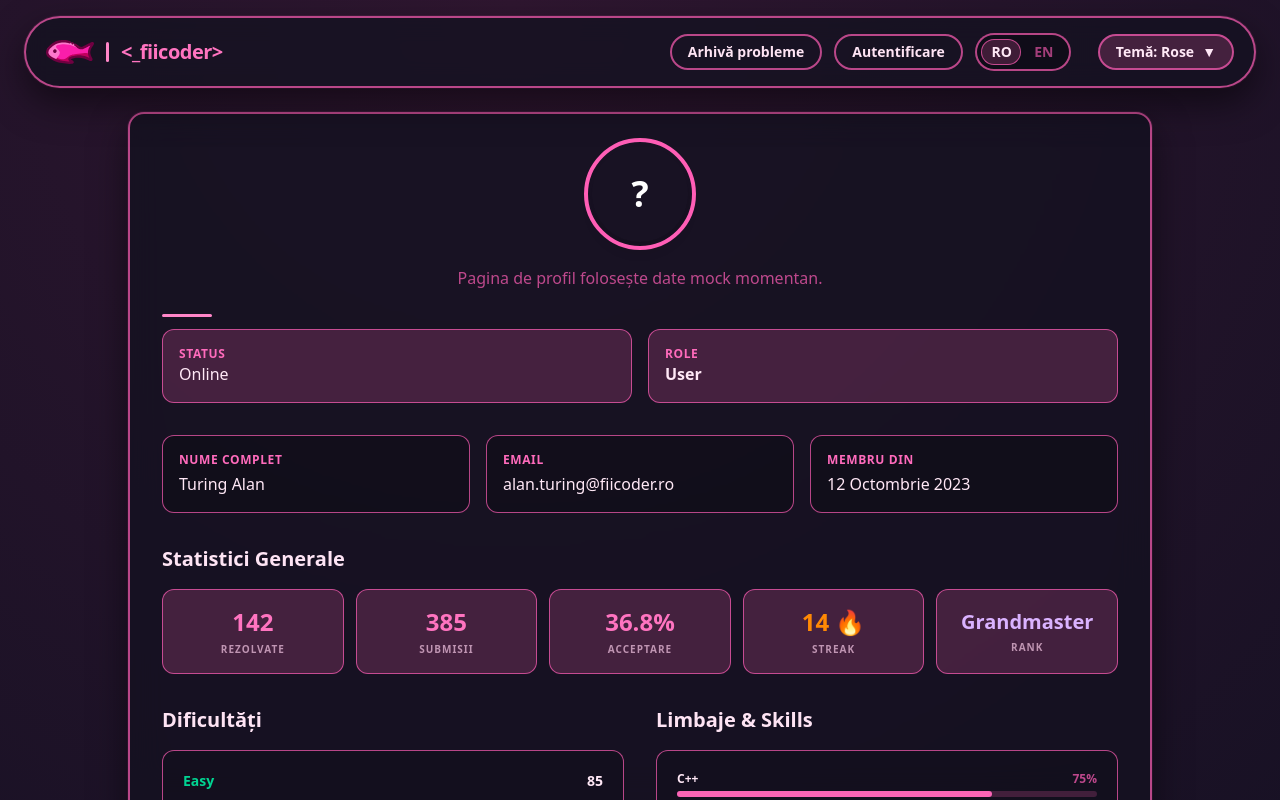
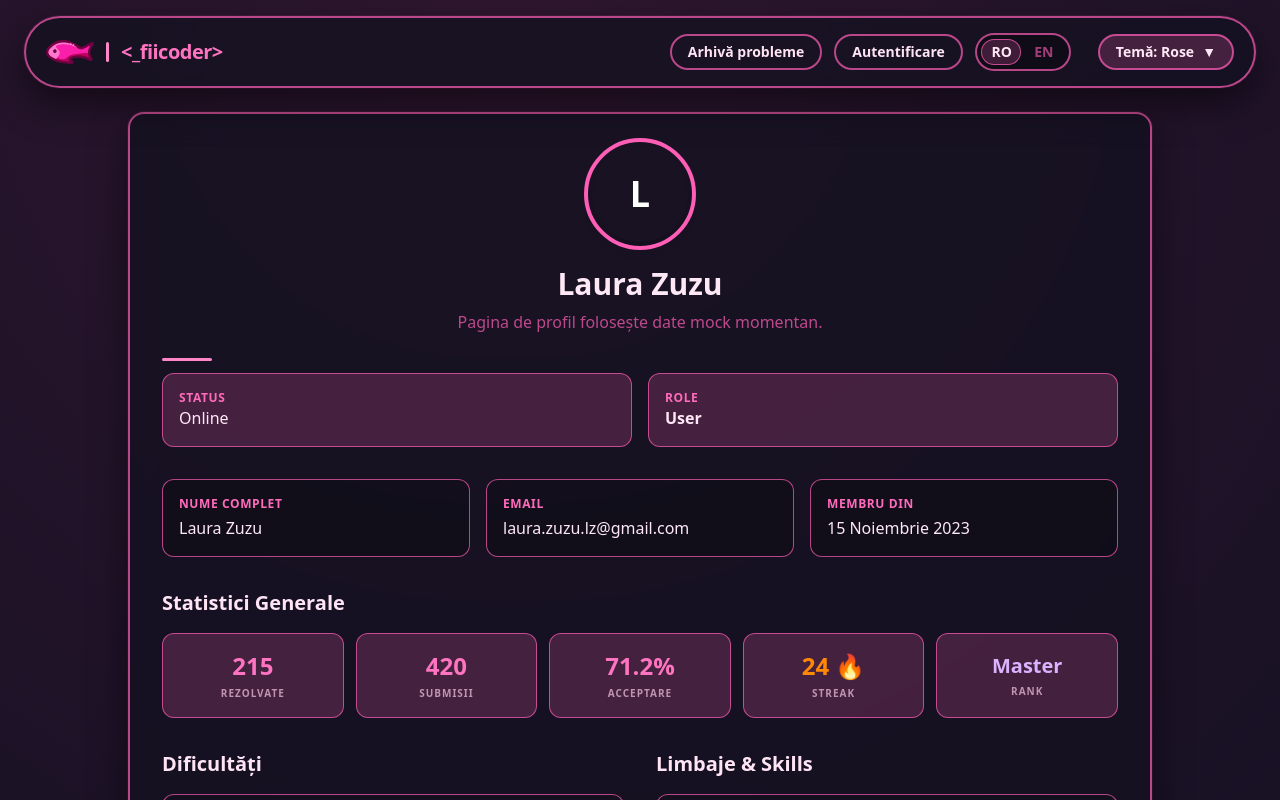
Before and after one commit to Proiect-A1/Frontend, a React (Vite) app in the folder fiicoder-frontend/: page /profile in a window 1280 px wide. Built offline with nearby package versions, Linux system fonts and the light colour scheme.

Commit message:
test 2 :)

```diff
--- a/fiicoder-frontend/src/pages/Profile.tsx
+++ b/fiicoder-frontend/src/pages/Profile.tsx
@@ -8,43 +8,59 @@ const pageVariants = {
   visible: { opacity: 1, y: 0, transition: { duration: 0.5 } }
 };
 
-// MOCK DATA - Conform cu lista de API-uri
+// MOCK DATA
 const mockProfileData = {
-  id: "u-1a2b3c",
-  firstName: "Turing",
-  lastName: "Alan",
-  email: "alan.turing@fiicoder.ro",
-  createdAt: "12 Octombrie 2023",
+  id: "u93593859rft394ut",
+  firstName: "Laura",
+  lastName: "Zuzu",
+  email: "laura.zuzu.lz@gmail.com",
+  createdAt: "15 Noiembrie 2023",
   stats: {
-    solved: 142,
-    submissions: 385,
-    acceptanceRate: "36.8%",
-    streak: 14,
-    rank: "Grandmaster"
+    solved: 215,
+    submissions: 420,
+    acceptanceRate: "71.2%",
+    streak: 24,
+    rank: "Master"
   },
   difficulty: {
-    easy: 85,
-    medium: 42,
-    hard: 10,
+    easy: 120,
+    medium: 75,
+    hard: 15,
     contest: 5
   },
   recentActivity: [
-    { id: 1, problem: "Suma a două numere", status: "Accepted", lang: "C++", time: "Acum 2 ore" },
-    { id: 2, problem: "Algoritmul lui Dijkstra", status: "Wrong Answer", lang: "C++", time: "Acum 5 ore" },
-    { id: 3, problem: "Problema Rucsacului", status: "Accepted", lang: "Python", time: "Acum 1 zi" },
-    { id: 4, problem: "Z Parcurgere", status: "Time Limit Exceeded", lang: "Java", time: "Acum 2 zile" }
+    { id: 1, problem: "Programare Dinamică pe Arbore", status: "Accepted", lang: "C++", time: "Acum 2 ore" },
+    { id: 2, problem: "Algoritmul lui Dijkstra", status: "Accepted", lang: "C++", time: "Acum 5 ore" },
+    { id: 3, problem: "Rucsac", status: "Accepted", lang: "Python", time: "Acum 1 zi" },
+    { id: 4, problem: "Subșir Crescător Maximal", status: "Wrong Answer", lang: "C++", time: "Acum 2 zile" }
   ],
   languages: [
-    { name: "C++", percentage: 75 },
-    { name: "Python", percentage: 15 },
-    { name: "Java", percentage: 10 }
+    { name: "C++", percentage: 85 },
+    { name: "Python", percentage: 10 },
+    { name: "Java", percentage: 5 }
   ],
-  skills: ["Programare Dinamică", "Grafuri", "Matematică", "Arbori", "Șiruri de caractere"],
-  badges: ["🏆 Primul Concurs", "🔥 10 Zile Streak", "💡 Pasionat de DP", "⚡ Fast Solver"]
+  skills: ["Programare Dinamică", "Grafuri", "Backtracking", "Structuri de Date"],
+  badges: ["🏆 Locul 1 Concurs", "🔥 20 Zile Streak", "💻 C++ Master", "⚡ Fast Solver"]
 };
 
 // Generare heatmap mock (12 săptămâni x 7 zile)
 const mockHeatmap = Array.from({ length: 84 }).map(() => Math.floor(Math.random() * 5));
+
+// Funcție pentru a genera culorile heatmap-ului adaptiv la TEMĂ (Rose, Nord, Cream, Sage)
+const getHeatmapStyle = (level: number) => {
+  const baseAccent = "var(--accent)";
+  switch (level) {
+    case 0: return { backgroundColor: `color-mix(in srgb, ${baseAccent} 8%, transparent)` };
+    case 1: return { backgroundColor: `color-mix(in srgb, ${baseAccent} 30%, transparent)` };
+    case 2: return { backgroundColor: `color-mix(in srgb, ${baseAccent} 60%, transparent)` };
+    case 3: return { backgroundColor: baseAccent };
+    case 4: return {
+      backgroundColor: `color-mix(in srgb, ${baseAccent} 85%, white 15%)`,
+      boxShadow: `0 0 10px color-mix(in srgb, ${baseAccent} 70%, transparent)`
+    };
+    default: return { backgroundColor: `color-mix(in srgb, ${baseAccent} 8%, transparent)` };
+  }
+};
 
 export default function Profile() {
   const { username, isAdmin } = useAuth(); // Am extras isAdmin din hook
@@ -58,11 +74,11 @@ export default function Profile() {
         variants={pageVariants}
       >
         <div className="w-24 h-24 mx-auto mb-6 rounded-full bg-linear-to-br from-pink-400 to-purple-500 flex items-center justify-center text-4xl font-bold text-white uppercase shadow-lg outline-4 outline-offset-4 outline-(--accent)">
-          {username?.charAt(0) || "?"}
+          {username?.charAt(0) || "L"}
         </div>
 
         <h1 className="text-3xl font-bold text-pink-100 mb-2 text-center">
-          {username}
+          {username || "Laura Zuzu"}
         </h1>
 
         <p className="text-pink-300/60 mb-6 text-center">
@@ -206,35 +222,26 @@ export default function Profile() {
           </div>
         </div>
 
-        {/* 5. Heatmap / Activitate pe zile */}
+        {/* 5. Heatmap adaptat la teme (Rose, Nord, Cream, Sage) */}
         <h2 className="text-xl font-bold text-pink-200 mb-4">{lang === "RO" ? "Activitate (Heatmap)" : "Activity Heatmap"}</h2>
         <div className="p-5 rounded-xl border border-pink-500/20 bg-black/10 mb-8 overflow-x-auto custom-scrollbar">
           <div className="flex gap-1.5 min-w-max">
-            {mockHeatmap.map((level, i) => {
-              // Culori heatmap derivate din nuante de pink
-              const colors = [
-                'bg-pink-500/5 border border-pink-500/10',
-                'bg-pink-500/30 border border-pink-500/20',
-                'bg-pink-500/60',
-                'bg-pink-400',
-                'bg-pink-300 shadow-[0_0_8px_rgba(244,114,182,0.6)]'
-              ];
-              return (
-                <div
-                  key={i}
-                  className={`w-4 h-4 rounded-[3px] transition-transform hover:scale-125 cursor-pointer ${colors[level]}`}
-                  title={`${level * 2} submissions`}
-                />
-              );
-            })}
+            {mockHeatmap.map((level, i) => (
+              <div
+                key={i}
+                className="w-4 h-4 rounded-[3px] transition-transform hover:scale-125 cursor-pointer border border-pink-500/5"
+                style={getHeatmapStyle(level)}
+                title={`${level * 2} submissions`}
+              />
+            ))}
           </div>
           <div className="mt-3 flex items-center justify-end gap-2 text-xs text-pink-300/50 font-semibold">
             <span>Less</span>
-            <div className="w-3 h-3 rounded-[2px] bg-pink-500/5 border border-pink-500/10" />
-            <div className="w-3 h-3 rounded-[2px] bg-pink-500/30 border border-pink-500/20" />
-            <div className="w-3 h-3 rounded-[2px] bg-pink-500/60" />
-            <div className="w-3 h-3 rounded-[2px] bg-pink-400" />
-            <div className="w-3 h-3 rounded-[2px] bg-pink-300" />
+            <div className="w-3 h-3 rounded-[2px]" style={getHeatmapStyle(0)} />
+            <div className="w-3 h-3 rounded-[2px]" style={getHeatmapStyle(1)} />
+            <div className="w-3 h-3 rounded-[2px]" style={getHeatmapStyle(2)} />
+            <div className="w-3 h-3 rounded-[2px]" style={getHeatmapStyle(3)} />
+            <div className="w-3 h-3 rounded-[2px]" style={getHeatmapStyle(4)} />
             <span>More</span>
           </div>
         </div>
```
